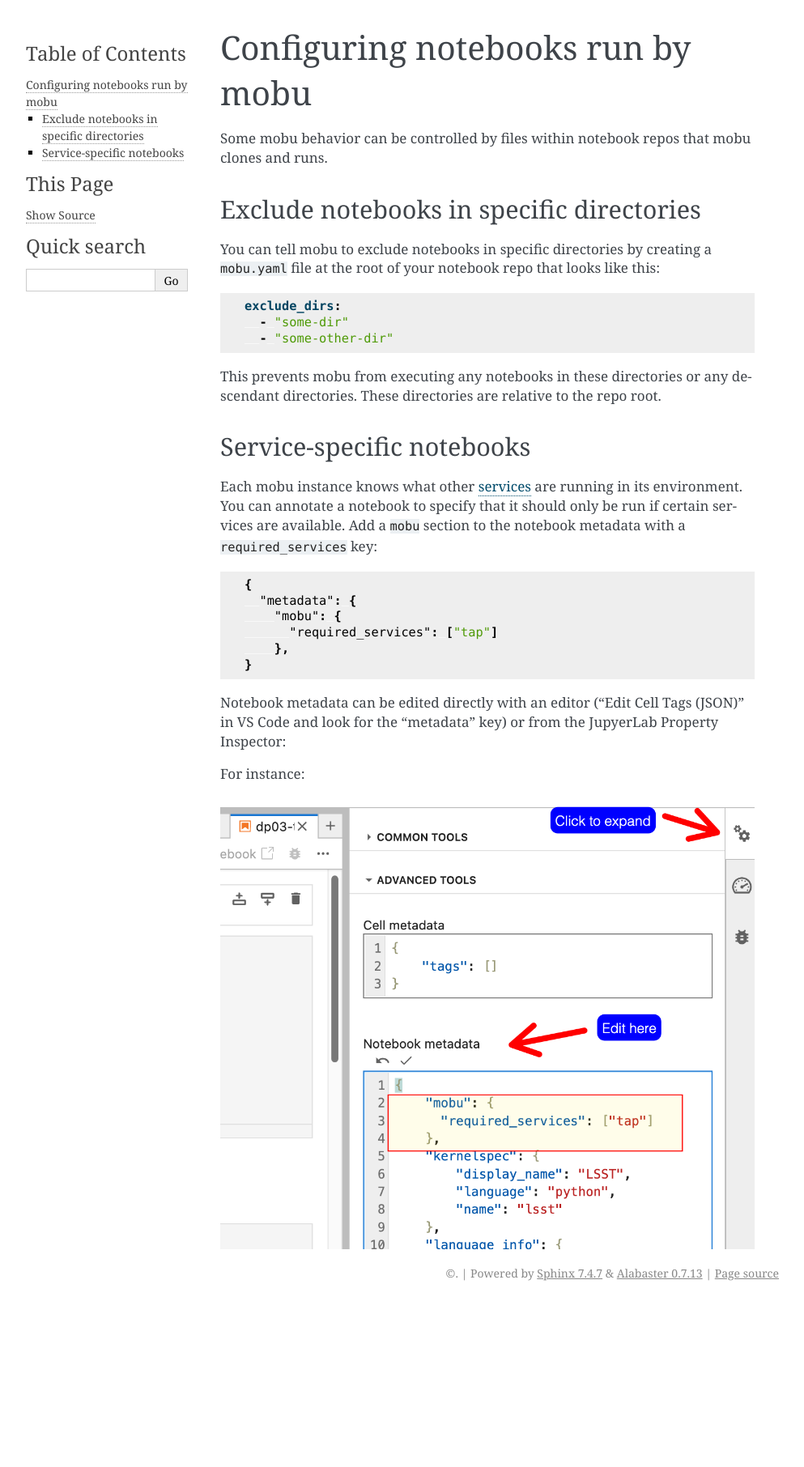
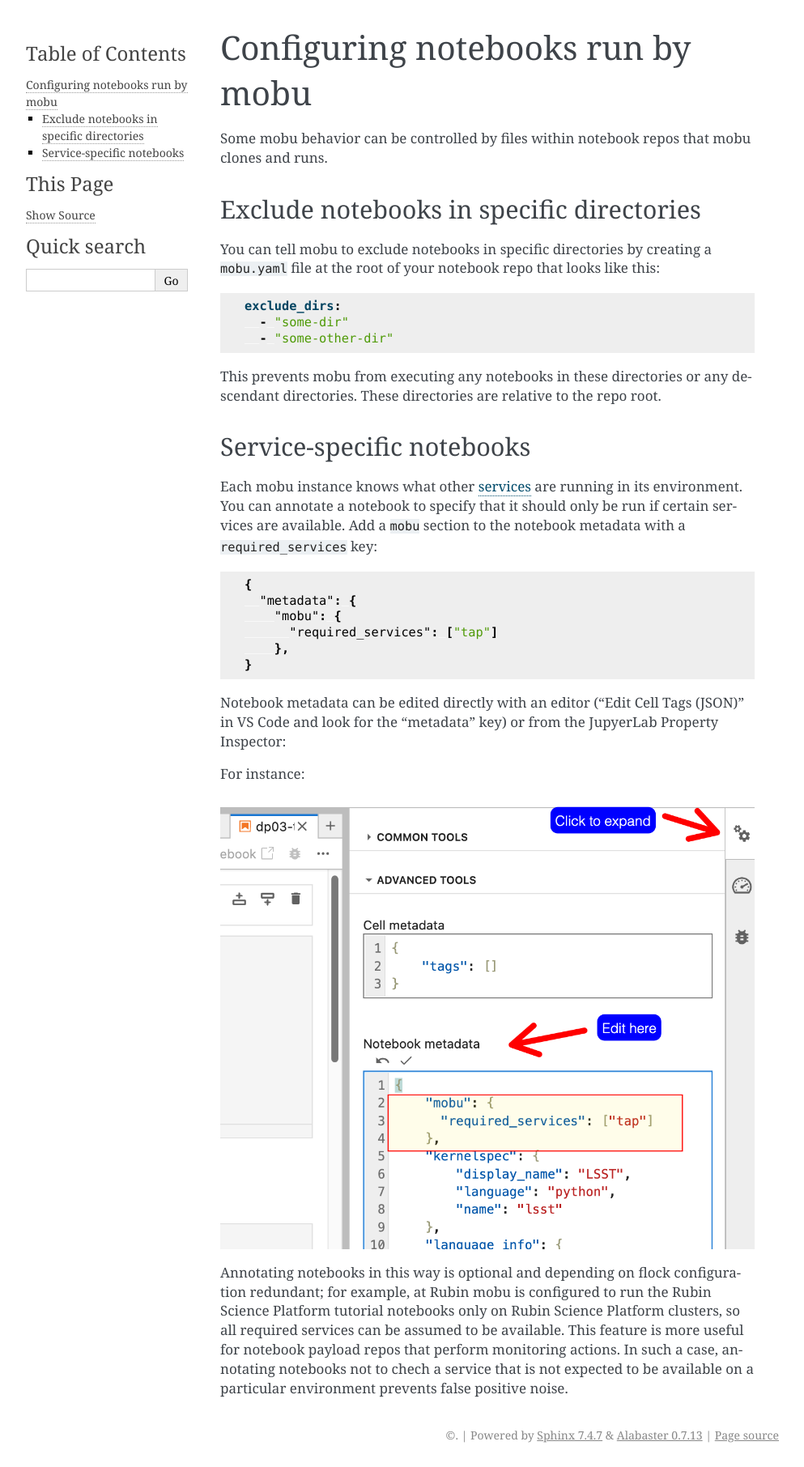
Before and after one commit to lsst-sqre/mobu, a Sphinx documentation site: the page built from docs/user_guide/in_repo_config.rst, in a window 1280 px wide. Shown: the whole page at 81% size, without its empty margins (148-1141 px from the left). Built offline with Sphinx 7.4.7, drawn with Linux system fonts in a browser that asks for light colours; pages that are not in the unit, such as notebooks, are missing from menus; before the commit the page ends 1612 px from its top, so only the background shows below that.

Commit message:
Docs: clarify when to annotate

```diff
--- a/docs/user_guide/in_repo_config.rst
+++ b/docs/user_guide/in_repo_config.rst
@@ -41,3 +41,7 @@ For instance:
 .. image:: metadata_example.png
    :alt: Editing notebook metadata in JupyterLab
    :align: center
+
+Annotating notebooks in this way is optional and depending on flock configuration redundant; for example, at Rubin mobu is configured to run the Rubin Science Platform tutorial notebooks only on Rubin Science Platform clusters, so all required services can be assumed to be available.
+This feature is more useful for notebook payload repos that perform monitoring actions.
+In such a case, annotating notebooks not to chech a service that is not expected to be available on a particular environment prevents false positive noise.
```
